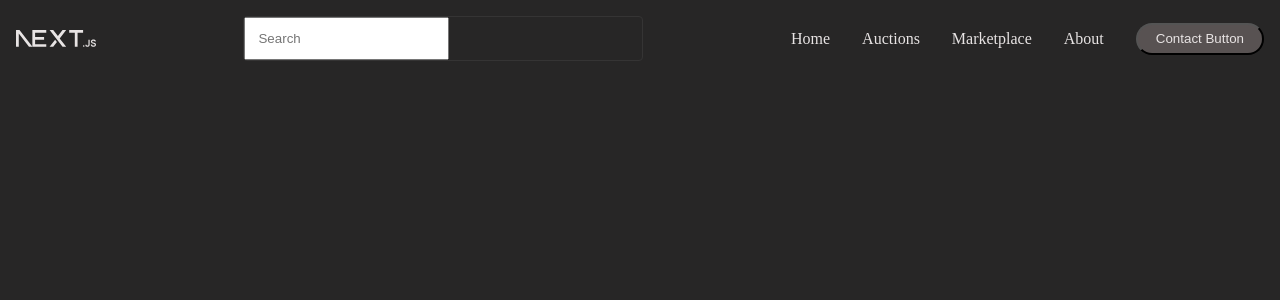
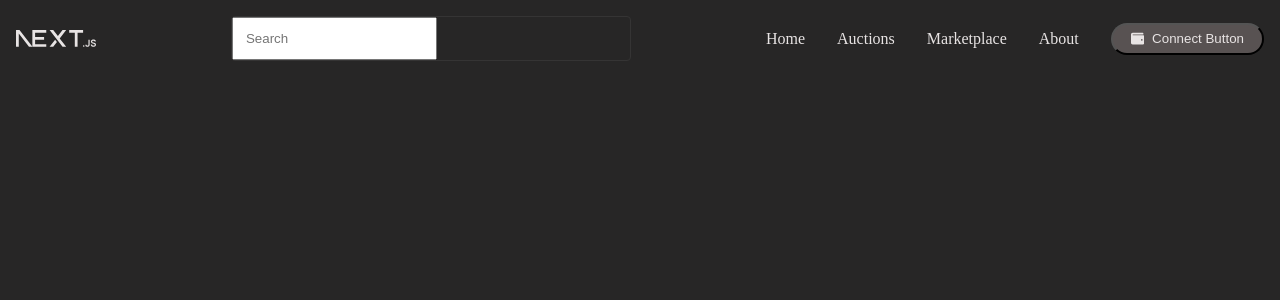
Before and after one commit to H-ymt/nextjs-framer-motion-playground, a Next.js app: page / in a window 1280 px wide. Shown: the top 300 px of the page. Built offline with nearby package versions, Linux system fonts and the light colour scheme.

Commit message:
add icon,font

```diff
--- a/app/Button/index.module.scss
+++ b/app/Button/index.module.scss
@@ -1,4 +1,6 @@
 .button {
+  display: flex;
+  align-items: center;
   min-height: 32px;
   padding: 6px 18px;
   color: var(--color-text-primary);
--- a/app/Header/index.module.scss
+++ b/app/Header/index.module.scss
@@ -88,3 +88,7 @@
     display: none;
   }
 }
+
+.button button {
+  gap: 0.5rem;
+}
--- a/app/Header/index.tsx
+++ b/app/Header/index.tsx
@@ -5,6 +5,13 @@ import styles from "./index.module.scss";
 import Button from "../Button";
 import { useState } from "react";
 import cx from "classnames";
+import { FaWallet } from "react-icons/fa";
+import { Abril_Fatface } from "next/font/google";
+
+const abril = Abril_Fatface({
+  subsets: ["latin"],
+  weight: "400",
+});
 
 export default function Header() {
   const [isOpen, setOpen] = useState<boolean>(false);
@@ -38,7 +45,13 @@ export default function Header() {
             <li className={styles.item} onClick={close}>
               <Link href="/">About</Link>
             </li>
-            <Button href="/">Contact Button</Button>
+
+            <div className={styles.button}>
+              <Button href="/">
+                <FaWallet />
+                Connect Button
+              </Button>
+            </div>
           </ul>
         </nav>
         <div className={cx(styles.mask, isOpen && styles.open)} onClick={close}></div>
```
